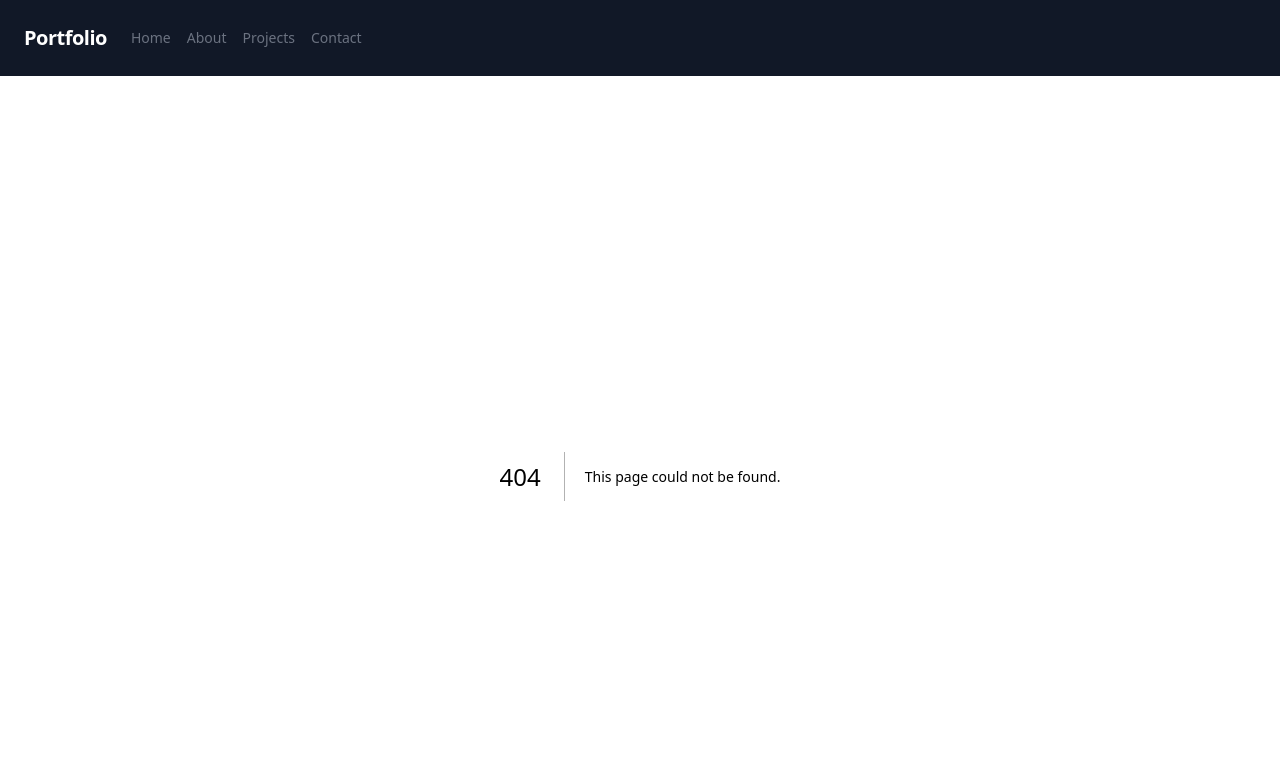
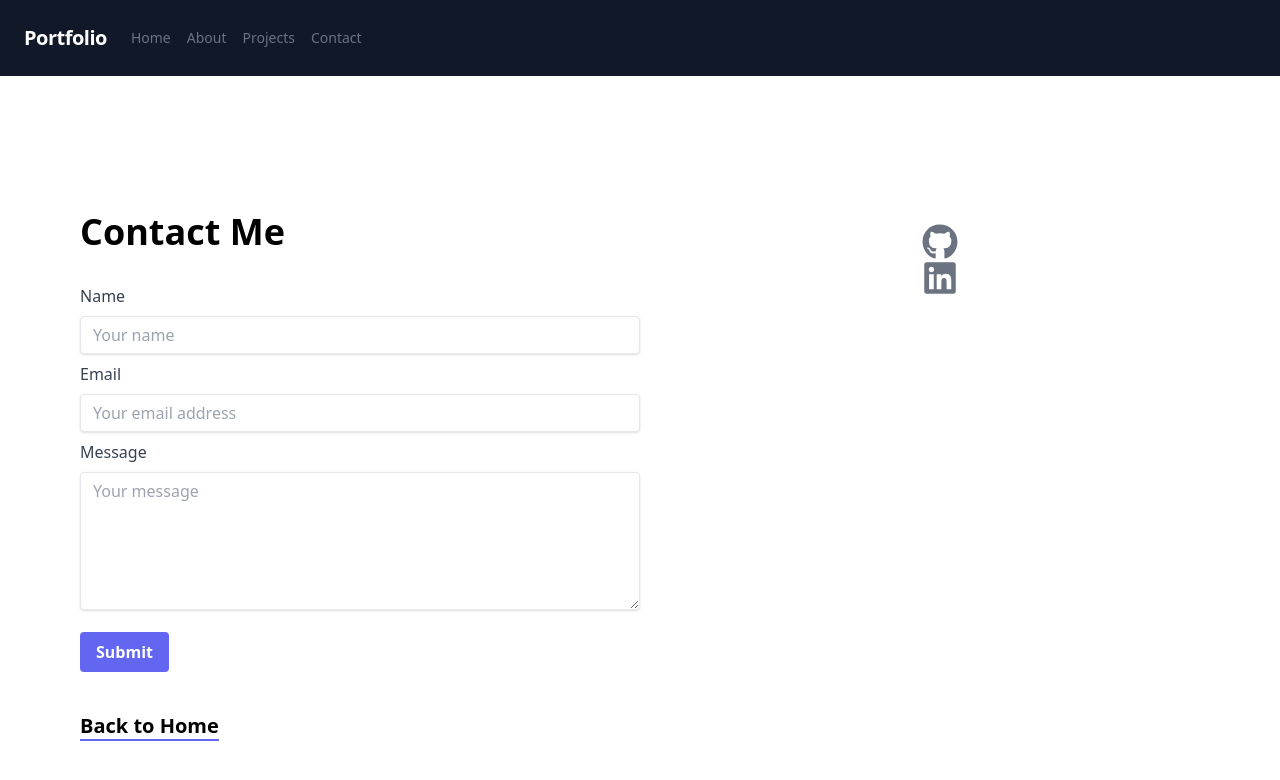
Before and after one commit to deudoxie758/portfolio, a Next.js app: page /contact in a window 1280 px wide. Before the commit this address had no page. Shown: the top 780 px of the page. Built offline with nearby package versions, Linux system fonts and the light colour scheme.

Commit message:
about and contact page

```diff
--- a/package.json
+++ b/package.json
@@ -9,9 +9,11 @@
     "lint": "next lint"
   },
   "dependencies": {
+    "fortawesome": "^0.0.1-security",
     "next": "13.2.1",
     "react": "18.2.0",
-    "react-dom": "18.2.0"
+    "react-dom": "18.2.0",
+    "react-icons": "^4.7.1"
   },
   "devDependencies": {
     "autoprefixer": "^10.4.13",
--- /dev/null
+++ b/src/pages/about.js
@@ -0,0 +1,74 @@
+import Head from "next/head";
+
+const AboutPage = () => {
+  return (
+    <div className="flex flex-col items-start justify-center min-h-screen py-2 overflow-y-hidden">
+      <Head>
+        <title>About Me</title>
+        <meta name="description" content="Learn more about me" />
+        <link rel="icon" href="/favicon.ico" />
+      </Head>
+
+      <main className="flex flex-col items-start justify-center w-full flex-1 px-20">
+        <h1 className="text-4xl font-bold text-left pb-5">About Me</h1>
+
+        <div className="w-full flex flex-row items-start justify-start mt-3">
+          <div className="w-1/2 text-left">
+            <p className="text-lg text-slate-600 mb-6">
+              Hi there, I'm Darnell! I'm a software engineer with a passion for
+              building elegant and efficient solutions. I have a background in
+              volleyball, having competed in the 4th round of Olympic
+              qualifiers, and it's taught me valuable lessons in teamwork,
+              discipline, and perseverance. When I'm not coding, you can find me
+              either playing volleyball or indulging in my other passion –
+              gaming.
+            </p>
+
+            <p className="text-lg text-slate-600 mb-6">
+              I studied Computer Science at Aquinas College, where I honed my
+              problem-solving and analytical skills. To further sharpen my
+              software engineering skills, I attended BrainStation's Software
+              Engineering bootcamp, where I gained hands-on experience in
+              software development using a variety of technologies.
+            </p>
+
+            <p className="text-lg text-slate-600 mb-6">
+              I have experience in several software engineering technologies,
+              including JavaScript, React, Node.js, Express.js, MySQL, Next.js,
+              REST Api's, Tailwind CSS, CSS, SASS, HTML, Python, C++, and more.
+              I'm constantly exploring new technologies to expand my skill set
+              and stay up-to-date with the latest industry trends.
+            </p>
+
+            <p className="text-lg text-slate-600">
+              Whether it's building scalable and maintainable web applications
+              or creating elegant solutions to complex problems, I'm always up
+              for a challenge. I love working on projects that allow me to
+              explore new technologies and push the limits of what's possible in
+              software engineering.
+            </p>
+          </div>
+
+          <div className="w-1/2 flex justify-center absolute top-56 right-5">
+            <img
+              src="/profile-pic.jpg"
+              alt="Profile Picture"
+              className="rounded-full h-80 w-80 object-cover"
+            />
+          </div>
+        </div>
+
+        <div className="mt-10 text-left">
+          <a
+            href="/"
+            className="text-xl font-bold border-b-2 border-indigo-500 hover:border-indigo-700"
+          >
+            Back to Home
+          </a>
+        </div>
+      </main>
+    </div>
+  );
+};
+
+export default AboutPage;
--- /dev/null
+++ b/src/pages/contact.js
@@ -0,0 +1,100 @@
+import Head from "next/head";
+import { FaGithub, FaLinkedin } from "react-icons/fa";
+
+const ContactPage = () => {
+  return (
+    <div className="flex flex-col items-start justify-center min-h-screen py-2 overflow-y-hidden">
+      <Head>
+        <title>Contact Me</title>
+        <meta name="description" content="Get in touch with me" />
+        <link rel="icon" href="/favicon.ico" />
+      </Head>
+
+      <main className="flex flex-col items-start justify-center w-full flex-1 px-20">
+        <h1 className="text-4xl font-bold text-left pb-5">Contact Me</h1>
+
+        <div className="w-full flex flex-row items-start justify-start mt-3">
+          <div className="w-1/2 text-left">
+            <form>
+              <label
+                className="block font-medium text-gray-700 mb-2"
+                htmlFor="name"
+              >
+                Name
+              </label>
+              <input
+                className="shadow appearance-none border rounded w-full py-2 px-3 text-gray-700 leading-tight focus:outline-none focus:shadow-outline"
+                id="name"
+                type="text"
+                placeholder="Your name"
+              />
+
+              <label
+                className="block font-medium text-gray-700 my-2"
+                htmlFor="email"
+              >
+                Email
+              </label>
+              <input
+                className="shadow appearance-none border rounded w-full py-2 px-3 text-gray-700 leading-tight focus:outline-none focus:shadow-outline"
+                id="email"
+                type="email"
+                placeholder="Your email address"
+              />
+
+              <label
+                className="block font-medium text-gray-700 my-2"
+                htmlFor="message"
+              >
+                Message
+              </label>
+              <textarea
+                className="shadow appearance-none border rounded w-full py-2 px-3 text-gray-700 leading-tight focus:outline-none focus:shadow-outline"
+                id="message"
+                rows="6"
+                placeholder="Your message"
+              />
+
+              <button
+                className="bg-indigo-500 hover:bg-indigo-700 text-white font-bold py-2 px-4 rounded mt-4"
+                type="submit"
+              >
+                Submit
+              </button>
+            </form>
+          </div>
+
+          <div className="w-1/2 flex justify-center absolute top-56 right-5">
+            <div className="text-4xl text-gray-500">
+              <a
+                href="https://github.com/deudoxie758"
+                target="_blank"
+                rel="noreferrer"
+              >
+                <FaGithub />
+              </a>
+              <a
+                href="https://www.linkedin.com/in/darnell-eudoxie/"
+                target="_blank"
+                rel="noreferrer"
+              >
+                <FaLinkedin />
+              </a>
+            </div>
+          </div>
+        </div>
+
+        <div className="mt-10 text-left">
+          <a
+            href="/"
+            className="text-xl font-bold border-b-2 border-indigo-500 hover:border-indigo-700"
+          >
+            Back to Home
+          </a>
+        </div>
+      </main>
+    </div>
+  );
+};
+
+export default ContactPage;
```
Also changed, not shown: 1 other file (tests, documents, lock files or other folders).
